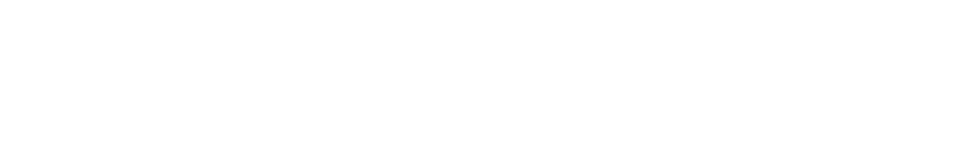
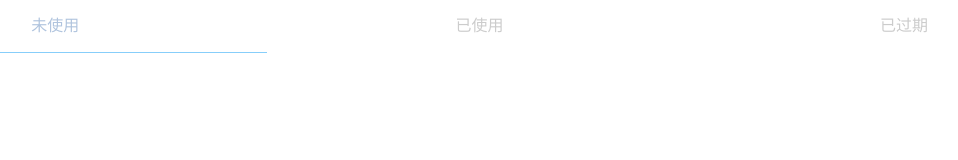
Before and after one commit to 1509Bzzl/threeday, a plain HTML site: page index.html in a window 1280 px wide. Shown: the whole page, without its empty margins (157-1115 px from the left). Drawn offline with Linux system fonts and the light colour scheme.

Commit message:
threeday

```diff
--- a/css/style.css
+++ b/css/style.css
@@ -0,0 +1,30 @@
+*{
+    margin:0;
+    padding:0;
+    list-style: none;
+}
+#wrap{
+    width:100%;
+    height: 100%;
+    background: lightsteelblue;
+}
+#wrap #list{
+    width:100%;
+    height: 50px;
+    display: flex;
+    background: #fff;
+}
+#wrap #list li{
+    width:33%;
+    height: 50px;
+    text-align: center;
+    line-height: 50px;
+    color:#ccc;
+    padding:1px 1px;
+}
+#wrap #list .one{
+    width:33%;
+    height: 50px;
+    color:lightsteelblue;
+    border-bottom:1px solid lightskyblue;
+}
--- a/index.html
+++ b/index.html
@@ -5,8 +5,17 @@
     <meta name="viewport" content="width=device-width, initial-scale=1.0">
     <meta http-equiv="X-UA-Compatible" content="ie=edge">
     <title>Document</title>
+    <link rel="stylesheet" href="css/style.css">
 </head>
 <body>
-
+    <div id="wrap">
+        <div id="nav">
+            <ul id="list">
+                <li class="one">未使用</li>
+                <li>已使用</li>
+                <li>已过期</li>
+            </ul>
+        </div>
+    </div>
 </body>
 </html>
```
